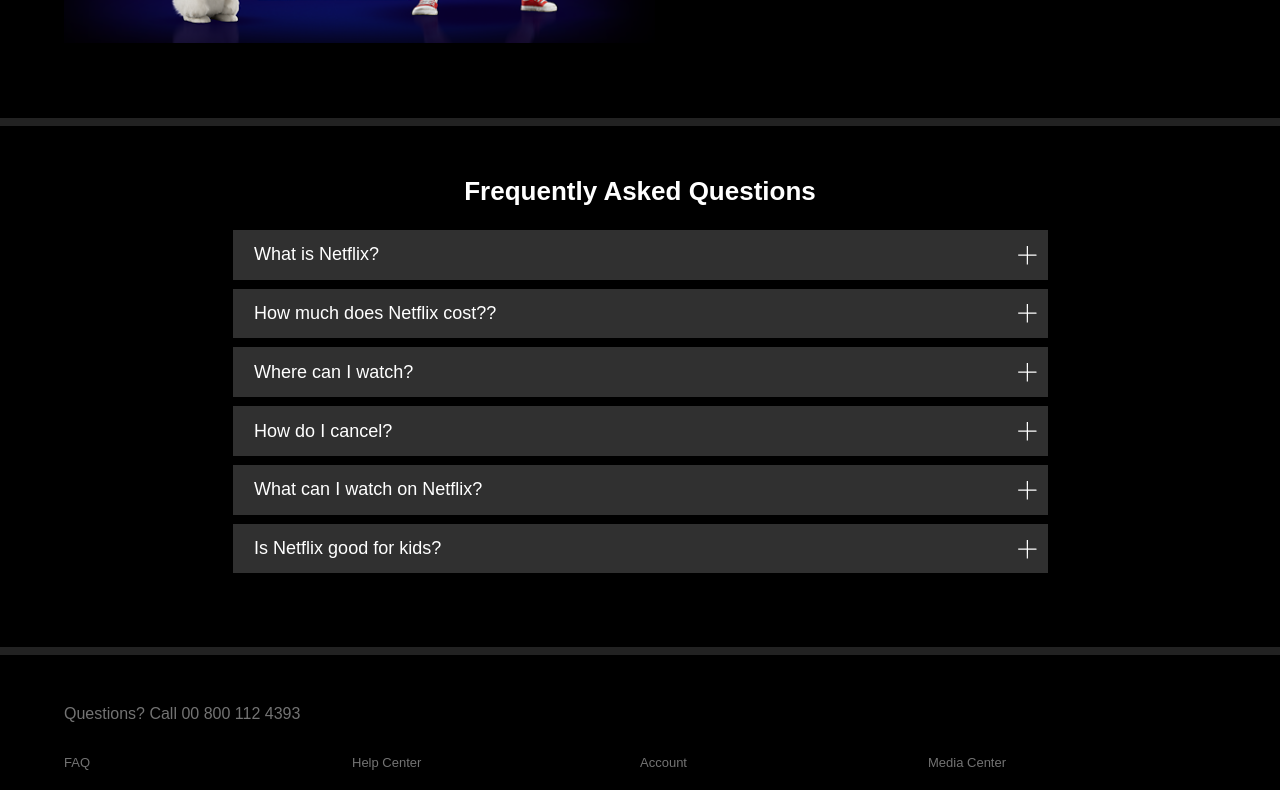
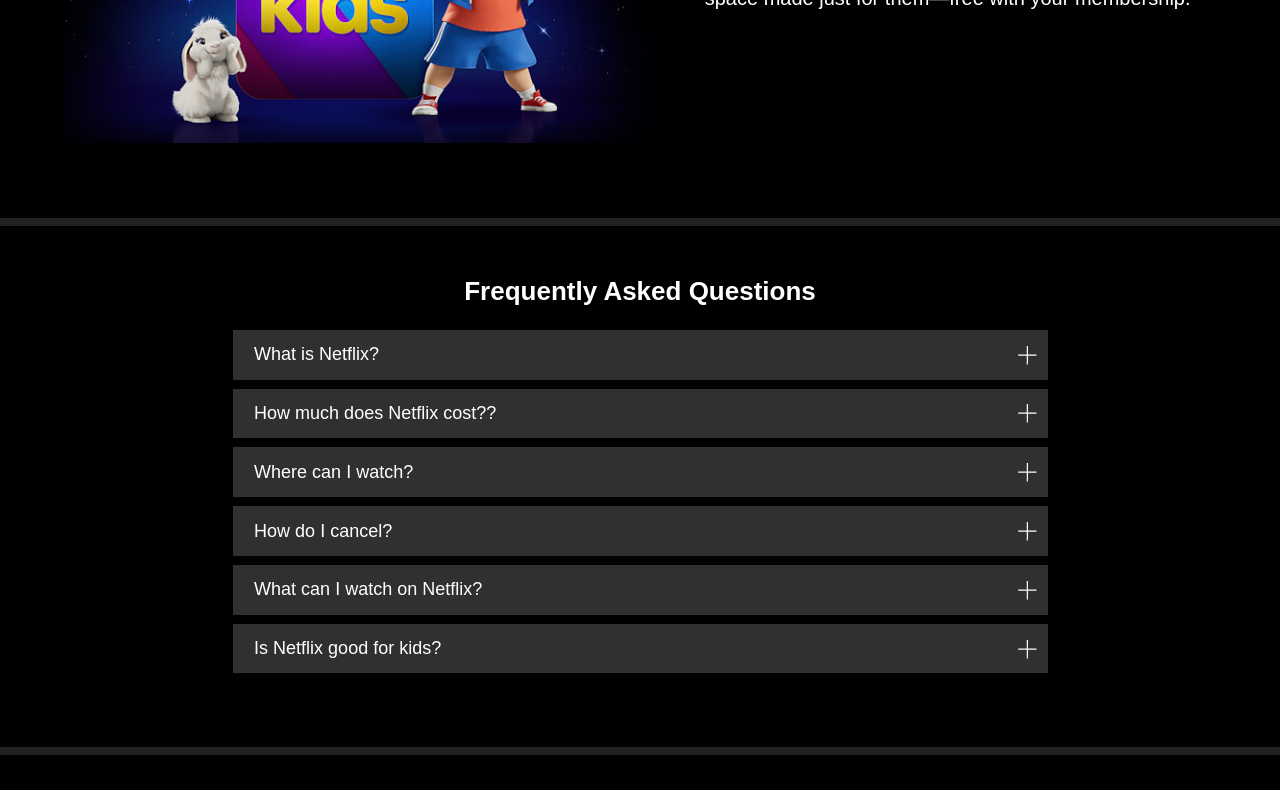
Before and after one commit to Ryszard-Penkala/netflix-clone, a Next.js app: page / in a window 1280 px wide. Shown: the part 2520-3310 px from the top of the page. Built offline with nearby package versions, Linux system fonts and the light colour scheme.

Commit message:
change styling

```diff
--- a/src/components/common/SingleCard/SingleCard.module.scss
+++ b/src/components/common/SingleCard/SingleCard.module.scss
@@ -12,7 +12,7 @@
     overflow: hidden;
     z-index: 0;
     width: 100%;
-    height: 693.5px;
+    height: 793.5px;
     .imageWrapper {
       .bgImage {
         position: absolute;
@@ -20,7 +20,7 @@
         z-index: -2;
       }
       .imageGradient {
-        height: 693.5px;
+        height: 793.5px;
         width: 100%;
         position: absolute;
         //z-index: -1 ;
@@ -33,7 +33,7 @@
   .cardText {
     position: relative;
     background: transparent;
-    height: 600px;
+    height: 700px;
     z-index: 1;
     padding: 50px 5%;
     color: $font-color-secondary;
@@ -141,11 +141,6 @@
                     box-shadow: inset 0 0 20px 20px rgba(22, 22, 22, 0.7);
                   }
                 }
-                //.emailBackgroundStyle{
-                //  background-color: rgba(22, 22, 22, 0.7);
-                //  border: 1px solid red;
-                //  border-radius: 0.25rem;
-                //}
               }
             }
           }
--- a/src/components/common/SingleCard/SingleCardFaq.module.scss
+++ b/src/components/common/SingleCard/SingleCardFaq.module.scss
@@ -5,7 +5,7 @@
   border-bottom: 8px solid $color-tertiary;
   position: relative;
   position: relative;
-  padding: 50px 0;
+  padding: 50px 5%;
   color: $font-color-secondary;
   text-align: center;
   .singleCardStandardContainer{
```
